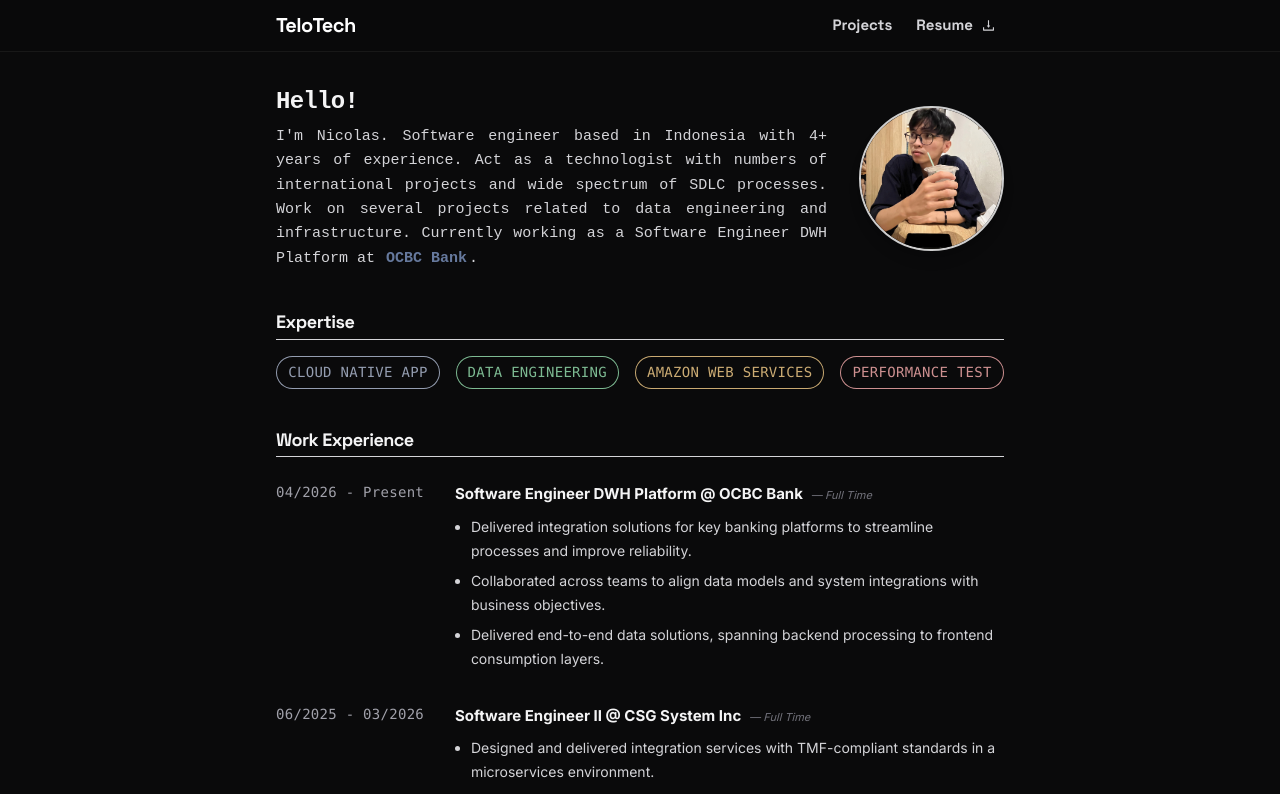
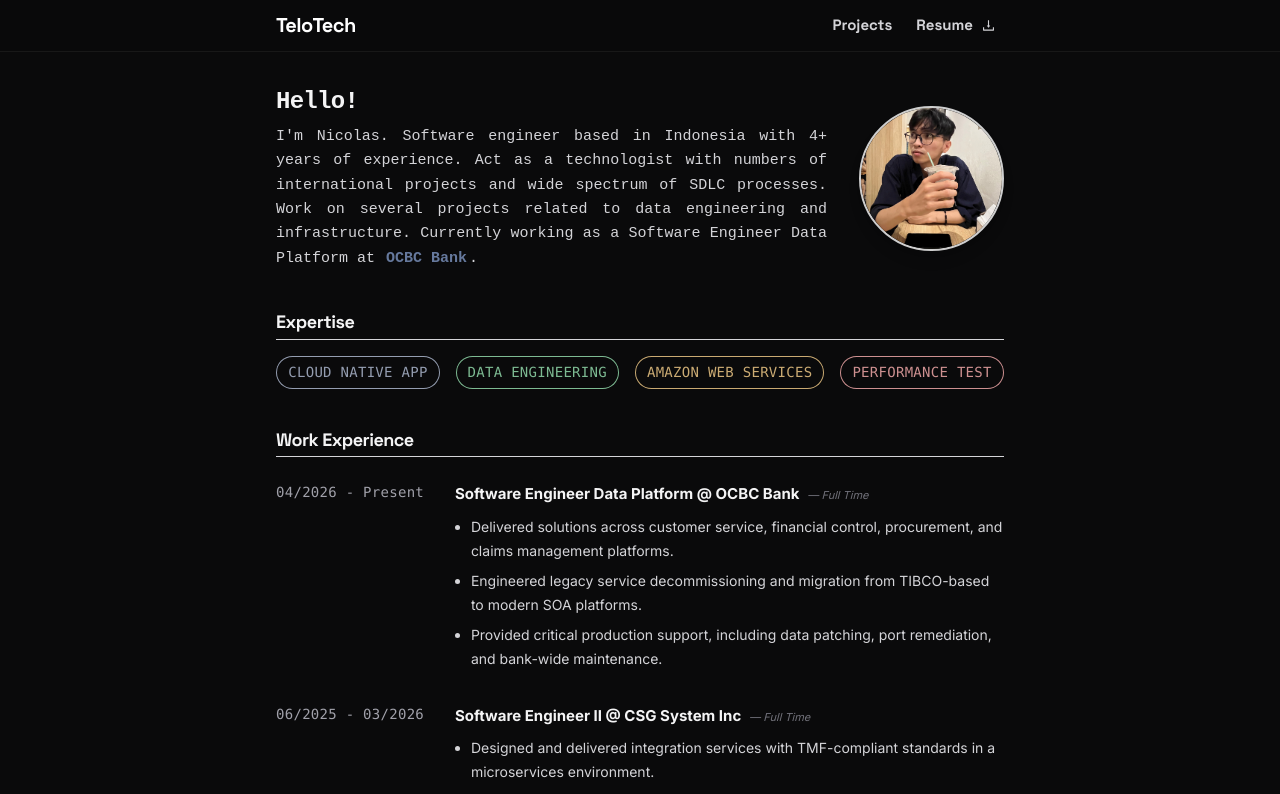
Before and after one commit to nichoteloo/nichoteloo.github.io, a Next.js app: page / in a window 1280 px wide. Shown: the top 794 px of the page. Built offline with nearby package versions, Linux system fonts and the light colour scheme.

Commit message:
Update job description and title

```diff
--- a/pages/index.js
+++ b/pages/index.js
@@ -49,7 +49,7 @@ const Home = () => {
                 I&apos;m Nicolas. Software engineer based in Indonesia with 4+ years of experience.
                 Act as a technologist with numbers of international projects and wide spectrum of SDLC processes.
                 Work on several projects related to data engineering and infrastructure.
-                Currently working as a Software Engineer DWH Platform at{" "}
+                Currently working as a Software Engineer Data Platform at{" "}
                 <Link
                   href="https://www.ocbc.com/"
                   isExternal
@@ -118,14 +118,14 @@ const Home = () => {
 
             <ExperienceEntry
               date="04/2026 - Present"
-              role="Software Engineer DWH Platform"
+              role="Software Engineer Data Platform"
               company="OCBC Bank"
               status="Full Time"
               mb={1}
               responsibilities={[
-                'Delivered integration solutions for key banking platforms to streamline processes and improve reliability.',
-                'Collaborated across teams to align data models and system integrations with business objectives.',
-                'Delivered end-to-end data solutions, spanning backend processing to frontend consumption layers.',
+                'Delivered solutions across customer service, financial control, procurement, and claims management platforms.',
+                'Engineered legacy service decommissioning and migration from TIBCO-based to modern SOA platforms.',
+                'Provided critical production support, including data patching, port remediation, and bank-wide maintenance.',
               ]}
             >
             </ExperienceEntry>
```
